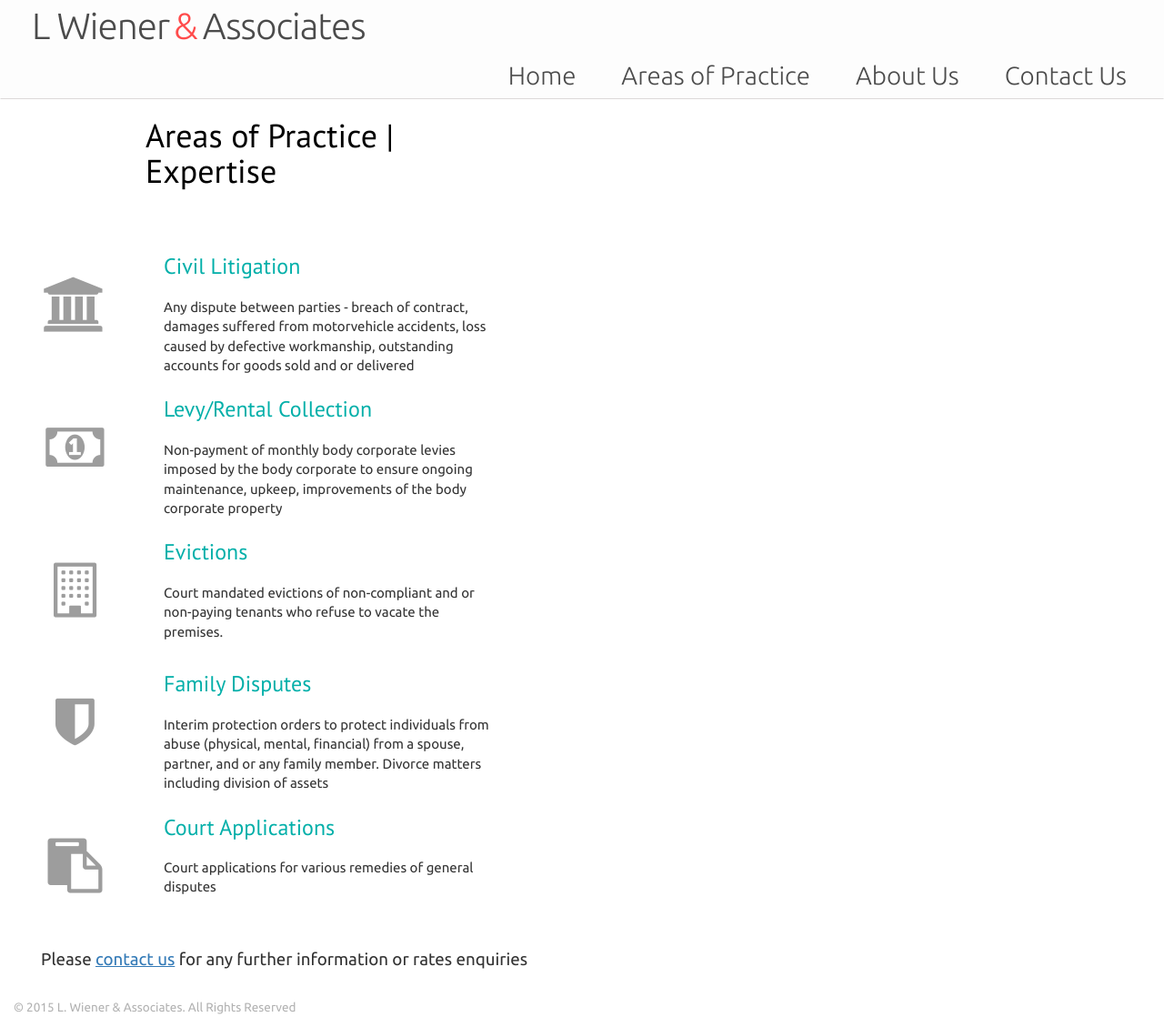
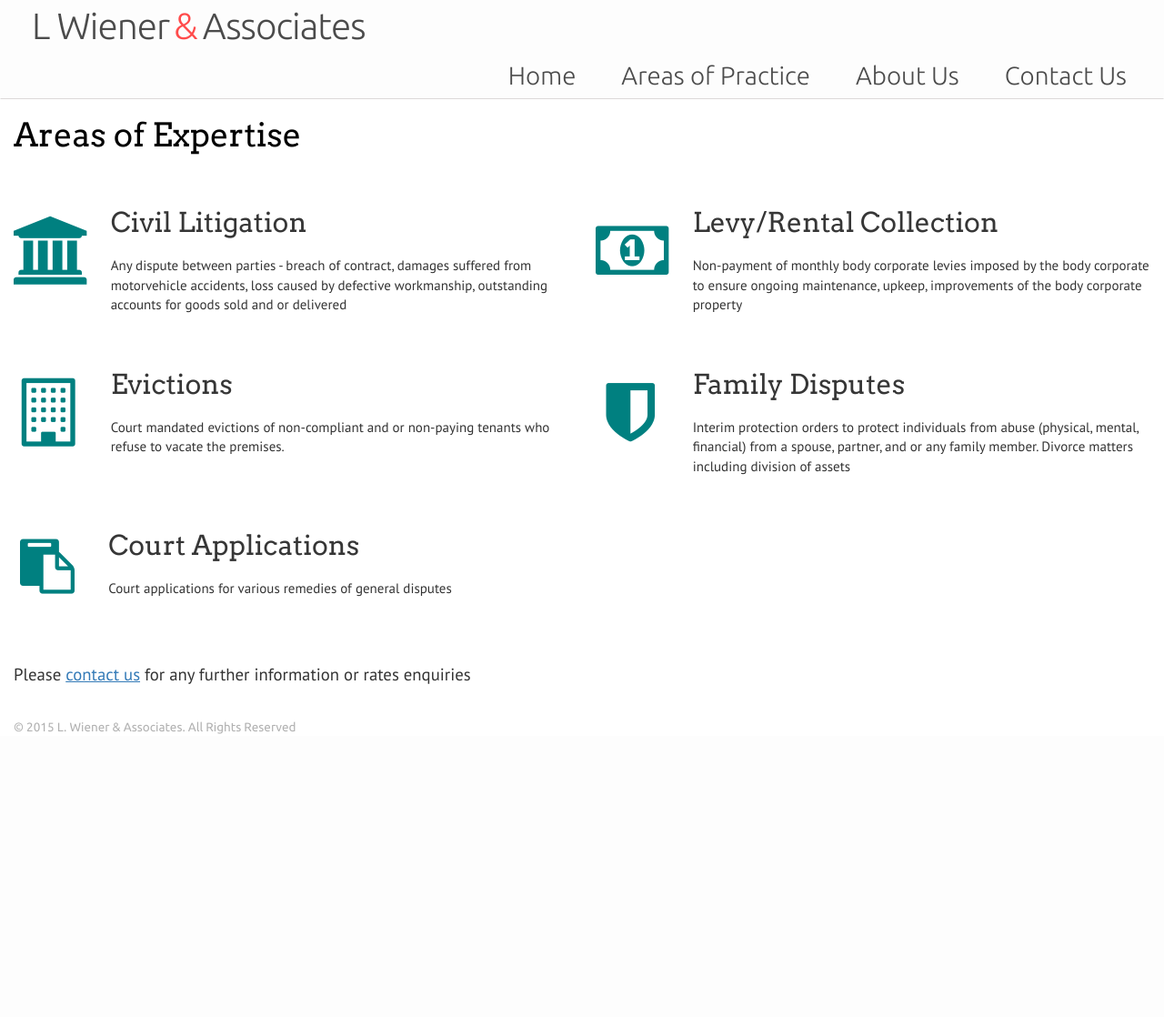
Before and after one commit to DivisionMax/LWienerAndAssociates, a PHP site: page /practice_areas.php in a window 1280 px wide. Shown: the whole page at 91% size. After the commit the page ends 807 px from the top, so only its background shows below. Run offline with PHP 8.4, Linux system fonts and the light colour scheme; some libraries are stand-ins or nearby versions.

Commit message:
Version 2

```diff
--- a/about_us.php
+++ b/about_us.php
@@ -49,6 +49,7 @@ part-time lecturer for the Association of Law Societies for training of candidat
  	include('templates/footer.php');
  ?>
 </div>
+</div>
 <!-- any page specific scripts-->
 
 </body>
--- a/contact_us.php
+++ b/contact_us.php
@@ -192,7 +192,7 @@ else{
       South Africa
     </address>
     <div id="footer-contact">
-      <!-- <a href="mailto:lewlaw2002@yahoo.co.uk">lewlaw2002@yahoo.co.uk</a> <br/> -->
+      <a href="mailto:lewlaw2002@yahoo.co.uk">lewlaw2002@yahoo.co.uk</a> <br/>
       Phone:  +27 72 128 2033 <br/>
       Fax:  086 510 4187
     </div>
--- a/css/l_associates.css
+++ b/css/l_associates.css
@@ -4,23 +4,39 @@
 @import url(http://fonts.googleapis.com/css?family=Lato:300,400);
 @import url(http://fonts.googleapis.com/css?family=Ubuntu:300,400);
 
+/*ELEMENTS*/
 body {
 
-	font-family: 'PT Sans', Helvetica, Arial, sans-serif;
-	font-family: 'Ubuntu', sans-serif;
+	  font-family: 'PT Sans', Helvetica, Arial, sans-serif;
   background-color: #FFFFFF;
   font-size: 1.5em;
   font-weight: 400;
 
 }
 
-.first-paragraph:first-letter{
-  font-size: 1.5em;
+h1,
+h2,
+h3,
+h4,
+h5,
+h6,
+.h1,
+.h2,
+.h3,
+.h4,
+.h5,
+.h6 {
+
+ font-family: 'Arvo', Georgia, Times, serif;
+   color: #000000;
+   font-weight: 400;
+   margin-bottom: 20px;
 }
 
-.text-highlight{
-  color: #00AFA9;
+h2{
+  color: #363636;
 }
+
 
 p{
 	font-size: 1.25em;
@@ -57,6 +73,23 @@ a:hover {
 
 }
 
+
+a.fa {
+  padding-top: 30px;
+  padding-bottom: 30px;
+}
+
+/*CLASSES*/
+.first-paragraph:first-letter{
+  font-size: 1.5em;
+}
+div.icon-div,
+.text-highlight{
+  /*color: #00B1D1;*/
+  color: #008080;
+}
+
+
 .min-margin{
   margin-top: 5px;
 }
@@ -76,26 +109,7 @@ a:hover {
 }
 
 
-h1,
-h2,
-h3,
-h4,
-h5,
-h6,
-.h1,
-.h2,
-.h3,
-.h4,
-.h5,
-.h6 {
-font-family: 'PT Sans', Helvetica, Arial, sans-serif;
-   /*font-family: 'Arvo', Georgia, Times, serif;*/
-   color: #000000;
-   font-weight: 400;
-   margin-bottom: 20px;
-   /*font-size: 1.5em;*/
 
-}
 
 .indent{
   margin-left: 170px;
@@ -134,44 +148,11 @@ font-family: 'PT Sans', Helvetica, Arial, sans-serif;
     background:         linear-gradient(left, hsla(0,0%,0%,0) 0%, hsla(0,0%,0%,.75) 50%, hsla(0,0%,0%,0) 100%);
 }
 
-.glyphicon-circle{
-	/*background-color:  #4DC7C3;*/
-  background-color: white;
-
- height: 125px;
- width: 125px;
- -moz-border-radius:50%;
- -webkit-border-radius: 50%;
-
- text-align: center;
- padding-top: 30px;
-}
-
-
-.glyphicon-circle i{
-  color: #9D9D9D;
-  /*color: #FFFFFF;*/
-}
-
-.glyphicon-circle:hover i {
-
-	   /* transition*/
-      -moz-transition:color 0.25s ease-in;
-    -o-transition:color 0.25s ease-in;
-    -webkit-transition:color 0.25s ease-in;
-    /* end */
-    /*color: #FAFF71;*/
-    color: #1B1B1B;
-
-}
-
-.glyph-text,
-.glyph-holder{
-  margin-left: 20px;
-}
-
-.glyph-holder h3{
-  margin-top:5px;
+div.icon-div{
+  /*padding:30px 0px 30px 0px;*/
+  padding-top: 30px;
+  padding-bottom: 30px;
+  text-align: center;
 }
 
 .justify{
--- a/practice_areas.php
+++ b/practice_areas.php
@@ -22,143 +22,109 @@
   ?>
   <div class="container-fluid">
    <!-- the page specific content -->
+   <div class="row">
+    <div class="col-md-6 col-sm-12">
+      <h1>Areas of Expertise</h1>
+    </div>
+  </div>
+
+
+  <!-- each row contains two expertize -->
+  <div class="row">
+    <!-- icon 1 -->
+   <div class="col-md-6 col-sm-12">
 
     <div class="row">
-       <div class="col-md-4 glyphicon-circle">
- <i class="fa fa-shield fa-4x icon" style="color:white;"></i>
+      <div class="col-md-2 col-sm-0 icon-div">
+        <i class="fa fa-university fa-5x"></i>
       </div>
-    <div class="glyph-text">
-    <div class="col-md-4">
+      <div class="col-md-10">
+        <h2>Civil Litigation</h2>
+        <div>
+          Any dispute between parties - breach of contract, damages suffered from motorvehicle accidents, loss caused by defective workmanship, outstanding accounts for goods sold and or delivered
+        </div>
+      </div>
+    </div>
 
-                        <div class="glyph-text">
-
-                  <h1 >Areas of Practice | Expertise</h1>
+  </div>
+  <!-- icon 2 -->
+  <div class="col-md-6 col-sm-12">
+    <div class="row">
+   <div class="col-md-2 col-sm-0 icon-div">
+     <i class="fa fa-money fa-5x"></i>
+   </div>
+   <div class="col-md-10">
+    <h2>Levy/Rental Collection</h2>
+    <div>
+      Non-payment of monthly body corporate levies imposed by the body corporate to ensure ongoing maintenance, upkeep, improvements of the body corporate property
     </div>
   </div>
   </div>
 </div>
 
-
-	<!-- <h1 class="indent">Areas of Practice | Expertise</h1> -->
-	<br/>
-<div class="glyph-holder">
+</div>
+<!-- line -->
 <div class="row">
-       <div class="col-md-4 glyphicon-circle">
-
- 					  <div class="inline">
-                            <i class="fa fa-university fa-4x"></i>
+  <!-- icon 3 -->
+  <div class="col-md-6 col-sm-12">
+    <div class="row">
+   <div class="col-md-2 col-sm-0 icon-div">
+    <i class="fa fa-building-o fa-5x"></i>
   </div>
-    </div>
-
-    <div class="col-md-4">
-   	                  <div class="glyph-text">
-
-                        <h3 class="text-highlight">Civil Litigation</h3>
+  <div class="col-md-10">
+   <h2>Evictions</h2>
    <div>
-Any dispute between parties - breach of contract, damages suffered from motorvehicle accidents, loss caused by defective workmanship, outstanding accounts for goods sold and or delivered
-                        </div>
+    Court mandated evictions of non-compliant and or non-paying tenants who refuse to vacate the premises.
   </div>
 </div>
 </div>
 
 
+</div>
+<!-- icon 4 -->
+<div class="col-md-6 col-sm-12">
+  <div class="row">
+  <div class="col-md-2 col-sm-0 icon-div">
+   <i class="fa fa-shield fa-5x"></i>
+ </div>
+ <div class="col-md-10">
 
-
-
-      <div class="row">
-       <div class="col-md-4 glyphicon-circle">
-
- 					<i class="fa fa-money fa-4x icon"></i>
-    </div>
-
-    <div class="col-md-4">
-   	                    <div class="glyph-text ">
-
-                        <h3 class="text-highlight">Levy/Rental Collection</h3>
-                        <div >
-
-Non-payment of monthly body corporate levies imposed by the body corporate to ensure ongoing maintenance, upkeep, improvements of the body corporate property
-                        </div>
-			</div>
-			</div>
-		</div>
-<!-- new item -->
-
-		<!-- new item -->
-		 <div class="row">
-       <div class="col-md-4 glyphicon-circle">
-
- 					  <div class="inline">
-
-                      <i class="fa fa-building-o fa-4x icon"></i>
-
-                      </div>
-    </div>
-
-    <div class="col-md-4">
-   	                  <div class="glyph-text">
-                     <h3 class="text-highlight">Evictions</h3>
-                          <div>
-Court mandated evictions of non-compliant and or non-paying tenants who refuse to vacate the premises.
-                        </div>
-			</div>
-
-			  </div>
-		</div>
-<!-- new item -->
-		 <div class="row">
-       <div class="col-md-4 glyphicon-circle">
- <i class="fa fa-shield fa-4x icon"></i>
-    </div>
-    <div class="glyph-text">
-    <div class="col-md-4">
-
-                        <div class="glyph-text">
-
-                  <h3 class="text-highlight">Family Disputes</h3>
+   <h2>Family Disputes</h2>
    <div>
     Interim protection orders to protect individuals from abuse (physical, mental, financial) from a spouse, partner, and or any family member.
     Divorce matters including division of assets
   </div>
 </div>
 </div>
-		</div>
-</div>
-
-
-<div class="row">
-       <div class="col-md-4 glyphicon-circle">
-
-            <div class="inline">
-
-                      <i class="fa fa-clipboard fa-4x icon"></i>
 
 </div>
 </div>
-
-    <div class="col-md-4">
-                      <div class="glyph-text">
-                     <h3 class="text-highlight">Court Applications</h3>
+<!-- new line -->
+<div class="row">
+  <!-- icon 5 -->
+  <div class="row">
+  <div class="col-md-6 col-sm-12">
+   <div class="col-md-2 col-sm-0 icon-div">
+     <i class="fa fa-clipboard fa-4x"></i>
+   </div>
+   <div class="col-md-10">
+    <h2>Court Applications</h2>
     <div>
       Court applications for various remedies of general disputes
     </div>
   </div>
-
   </div>
 </div>
+</div>
+<p>Please <a href="contact_us.php">contact us</a> for any further information or rates enquiries</p>
 
 
 
 
-</div>
-
-
-    <p class="slight-indent" >Please <a href="contact_us.php">contact us</a> for any further information or rates enquiries</p>
-
 <?php
 include('templates/footer.php');
 ?>
-
+</div>
 <!-- any page specific scripts-->
 </body>
 
--- a/templates/navigation.php
+++ b/templates/navigation.php
@@ -1,3 +1,4 @@
+
 
 				<div id="header">
 					<div class="container-fluid">
```
Also changed, not shown: index.php (+5 -4 lines). Lines whose indentation alone changed are shown as unchanged.
